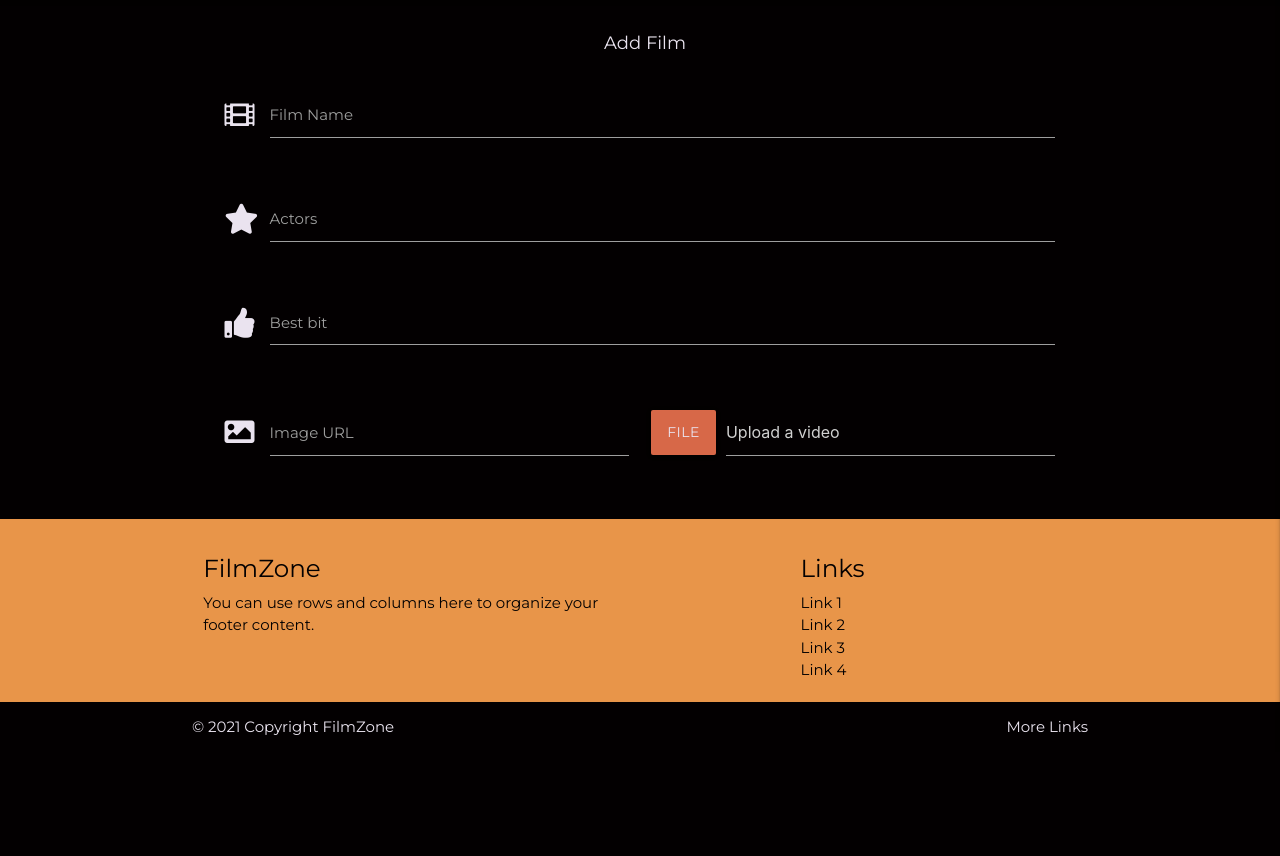
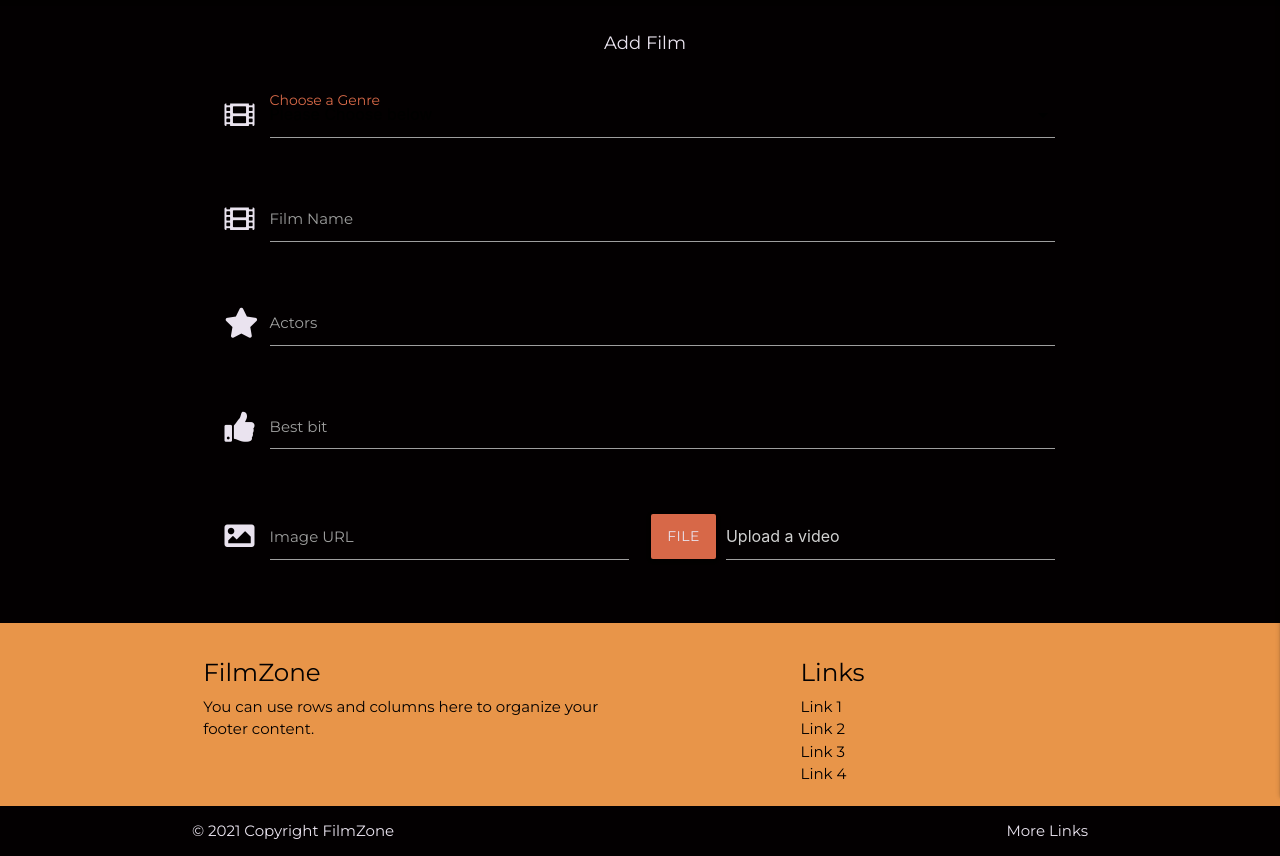
Before and after one commit to liamwalsh1980/Milestone-Project-3, a Flask app: page /add_film in a window 1280 px wide. Shown: the part 64-920 px from the top of the page. Before the commit the page ends 799 px from the top, so only its background shows below. Run offline with Flask 2, Linux system fonts and the light colour scheme; some libraries are stand-ins or nearby versions; some web fonts are replaced.

Commit message:
Genre Selection added to add film template

```diff
--- a/static/css/style.css
+++ b/static/css/style.css
@@ -239,6 +239,12 @@
     color: #EAE3EF;
 }
 
+#genre-pick {
+    color: #d76848;
+    font-size: 14px;
+    padding-top: 12px;
+}
+
 /* buttons */
 
 .text-shadow {
--- a/static/js/script.js
+++ b/static/js/script.js
@@ -2,4 +2,5 @@
     $('.sidenav').sidenav({edge: "right"});
     $(".dropdown-trigger").dropdown();
     $('.collapsible').collapsible();
+    $('select').formSelect();
   });
--- a/templates/add_film.html
+++ b/templates/add_film.html
@@ -11,6 +11,17 @@
     <section>
         <div class="row">
             <form class="col s12 m8 offset-m2" method="POST" action="">
+                <div class="row">
+                    <div class="input-field col s12">
+                        <i class="fas fa-film prefix"></i>
+                        <select>
+                          <option value="" disabled selected>Please Choose below</option>
+                          <option value="1">Option 1</option>
+                          <option value="2">Option 2</option>
+                        </select>
+                        <label id="genre-pick">Choose a Genre</label>
+                      </div>
+                </div>
                 <div class="row">
                     <div class="input-field col s12">
                         <i class="fas fa-film prefix"></i>
```
